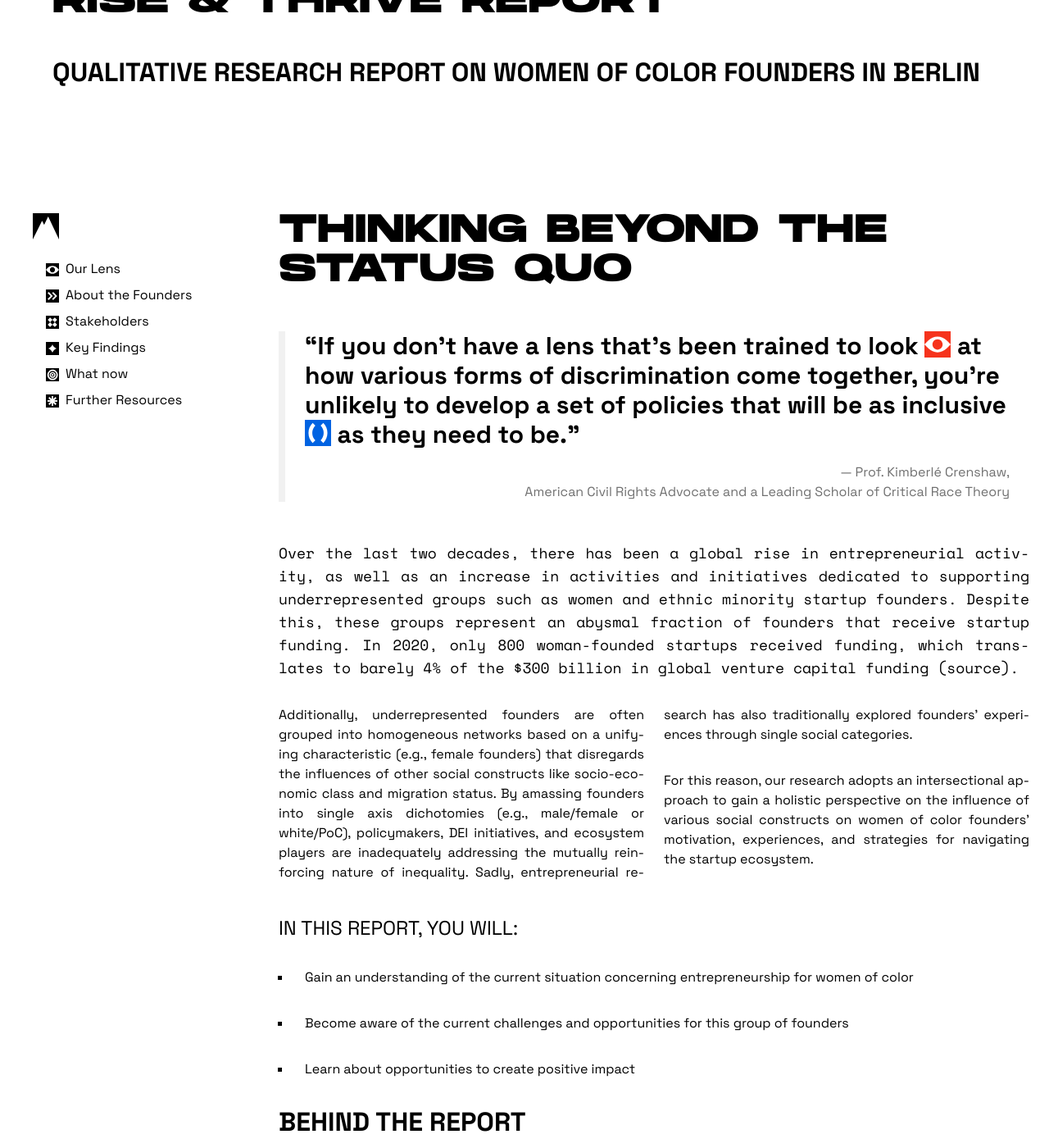
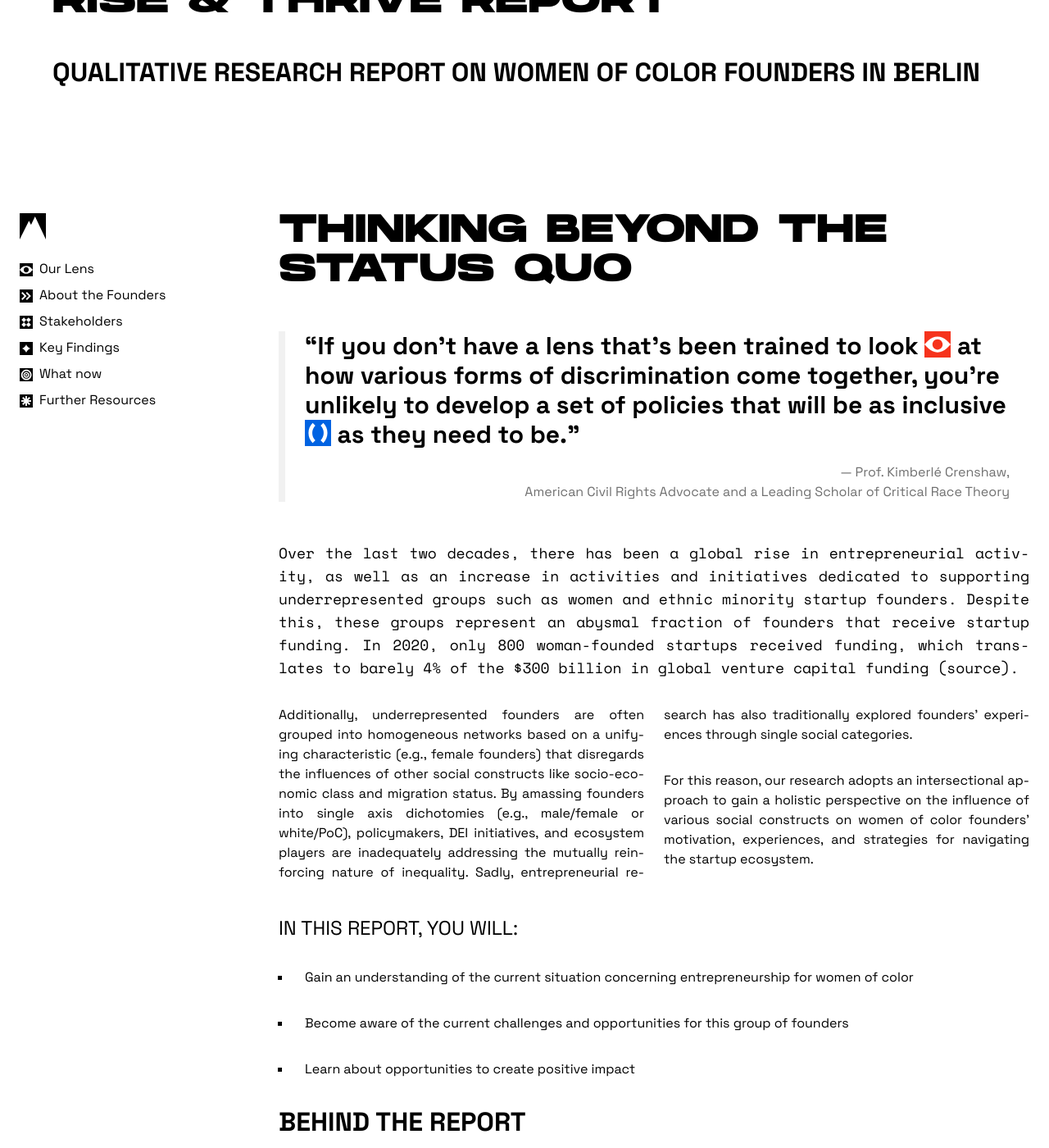
Before and after one commit to Founderland/Report, a Jekyll site: the page built from index.html, in a window 1280 px wide and 1400 px high, scrolled down 431 px. Shown: the whole window at 82% size. Built offline with Jekyll 4.4.1, drawn with Linux system fonts in a browser that asks for light colours.

Commit message:
desktop nav padding

```diff
--- a/assets/styles/input.css
+++ b/assets/styles/input.css
@@ -378,6 +378,10 @@ figcaption {
 /* #Nav */
 
 /* DESKTOP */
+nav.desktop ul,
+nav.desktop li {
+    padding: 0;
+}
 nav.desktop li {
     margin: 8px 0;
     list-style: none;
--- a/assets/styles/output.css
+++ b/assets/styles/output.css
@@ -1247,6 +1247,11 @@ figcaption {
 
 /* DESKTOP */
 
+nav.desktop ul,
+nav.desktop li {
+  padding: 0;
+}
+
 nav.desktop li {
   margin: 8px 0;
   list-style: none;
```
